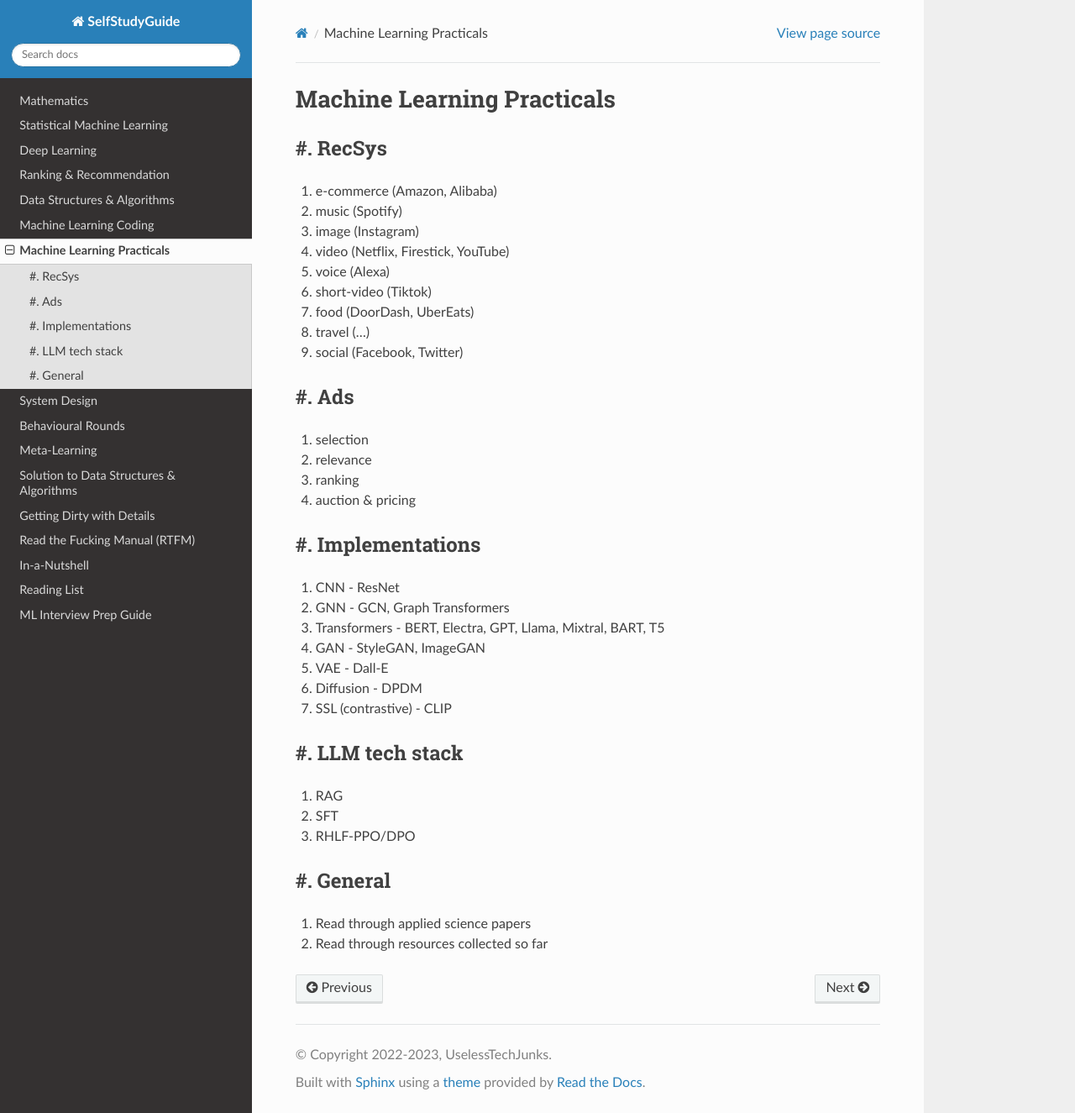
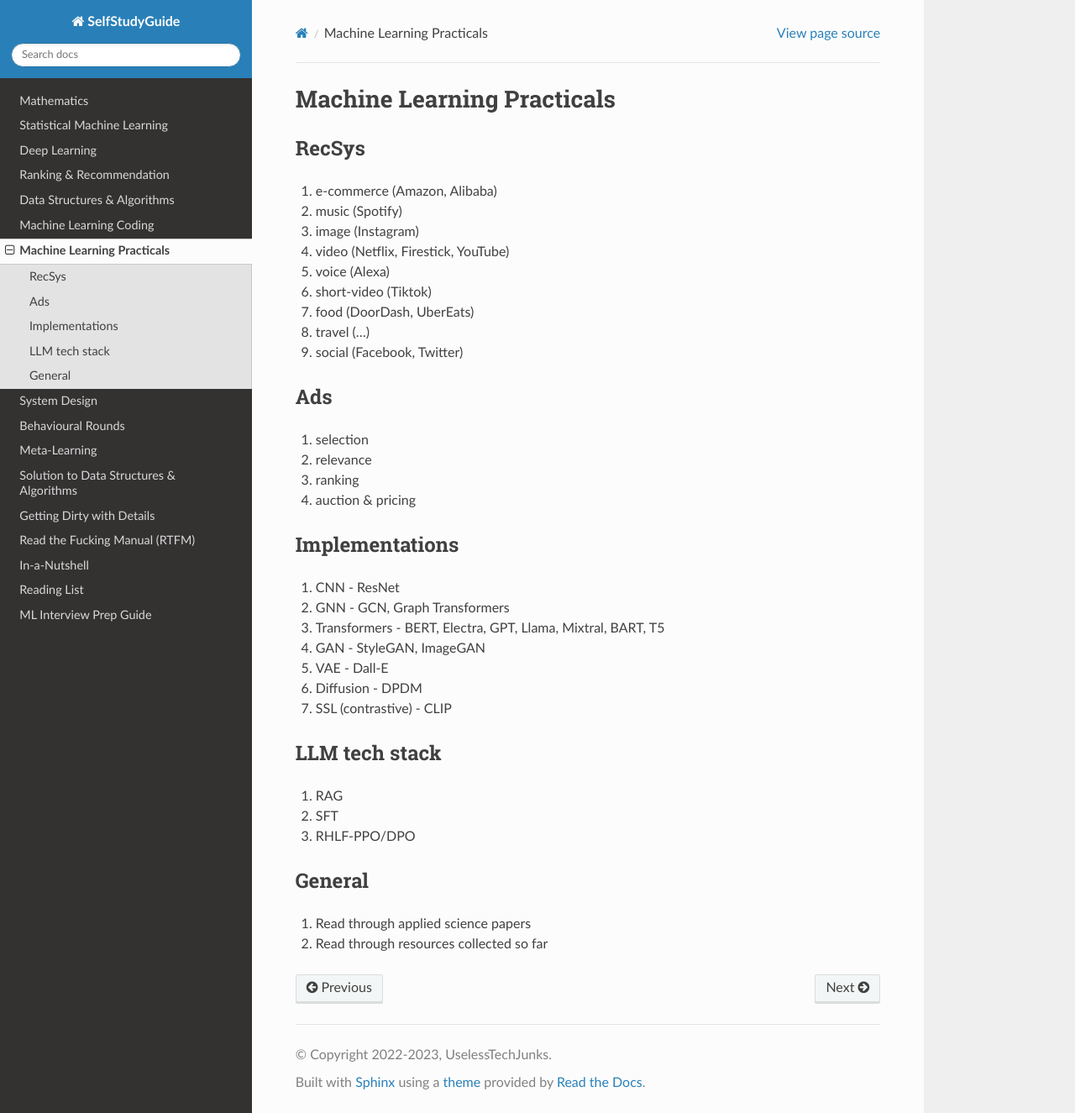
Before and after one commit to uselesstechjunks/leetcode, a Sphinx documentation site: the page built from docs/source/mlapp.rst, in a window 1280 px wide and 1325 px high. Shown: the whole window at 84% size. Built offline with Sphinx 7.4.7 and the Read the Docs theme 3.1.0, drawn with Linux system fonts in a browser that asks for light colours.

```diff
--- a/docs/source/mlapp.rst
+++ b/docs/source/mlapp.rst
@@ -2,7 +2,7 @@
 Machine Learning Practicals
 ############################################################################
 ****************************************************************************
-#. RecSys
+RecSys
 ****************************************************************************
 #. e-commerce (Amazon, Alibaba)
 #. music (Spotify)
@@ -15,7 +15,7 @@ Machine Learning Practicals
 #. social (Facebook, Twitter)
 
 ****************************************************************************
-#. Ads
+Ads
 ****************************************************************************
 #. selection
 #. relevance
@@ -23,7 +23,7 @@ Machine Learning Practicals
 #. auction & pricing
 
 ****************************************************************************
-#. Implementations
+Implementations
 ****************************************************************************
 #. CNN - ResNet
 #. GNN - GCN, Graph Transformers
@@ -34,14 +34,14 @@ Machine Learning Practicals
 #. SSL (contrastive) - CLIP
 
 ****************************************************************************
-#. LLM tech stack
+LLM tech stack
 ****************************************************************************
 #. RAG
 #. SFT
 #. RHLF-PPO/DPO
 
 ****************************************************************************
-#. General
+General
 ****************************************************************************
 #. Read through applied science papers
 #. Read through resources collected so far
```
